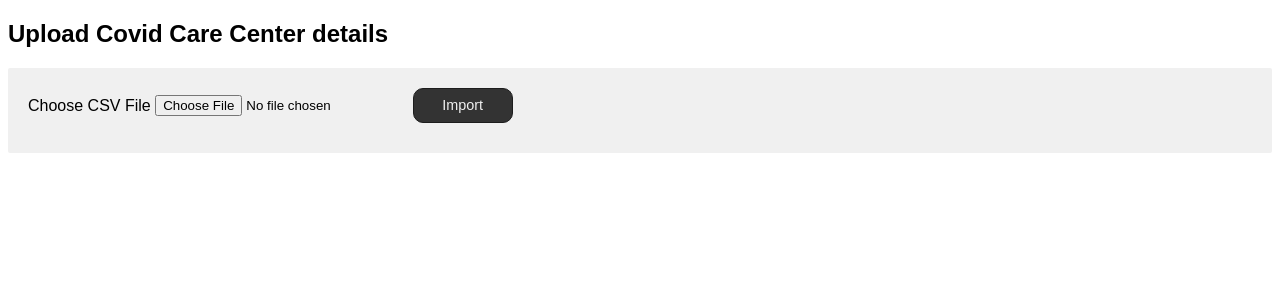
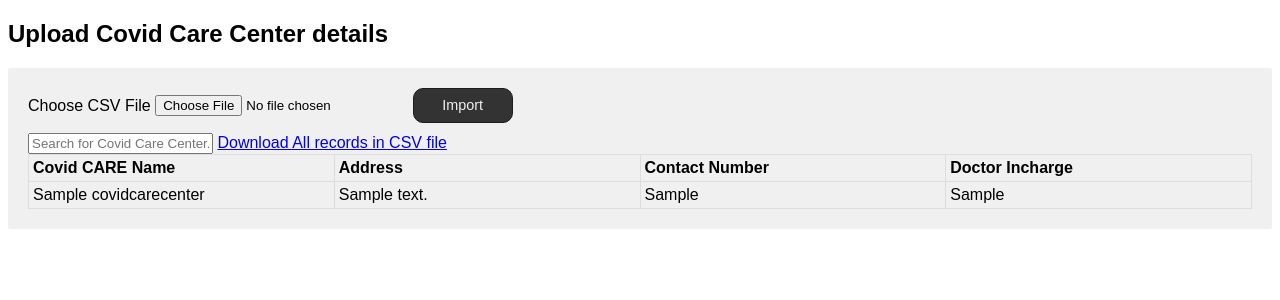
Before and after one commit to tejakundaikar/covidmanagement, a PHP site: page /uploadCovidCareCenter.php in a window 1280 px wide. Shown: the top 300 px of the page. Run offline with PHP 8.4, Linux system fonts and the light colour scheme; tables that the repository leaves empty or names only in its code hold one stand-in row (values such as "Sample post").

Commit message:
changes to covid care

```diff
--- a/uploadCovidCareCenter.php
+++ b/uploadCovidCareCenter.php
@@ -93,6 +93,46 @@ if (isset($_POST["import"])) {
             </form>
 
         </div>
+            <?php
+            $sqlSelect = "SELECT * FROM CovidCareCenter";
+            $result = $db->select($sqlSelect);
+            if (! empty($result)) {
+                ?>
+<input type="text" id="myInput" onkeyup="myFunction()" placeholder="Search for Covid Care Center.." title="Type in a name">
+<a href="downloadCovidCareCenter.php">Download All records in CSV file</a>
+            <table id='userTable'>
+            <thead>
+                <tr>
+
+                    <th>Covid CARE Name</th>
+                    <th>Address </th>
+                    <th>Contact Number</th>
+                    <th>Doctor Incharge</th>
+
+
+                </tr>
+            </thead>
+<?php
+
+                foreach ($result as $row) {
+                    ?>
+
+                <tbody>
+                <tr>
+
+                    <td><?php  echo $row['cc_name']; ?></td>
+                    <td><?php  echo $row['cc_address']; ?></td>
+                    <td><?php  echo $row['contact_no']; ?></td>
+                    <td><?php  echo $row['doctor_incharge']; ?></td>
+
+                </tr>
+                    <?php
+                }
+                ?>
+                </tbody>
+        </table>
+        <?php } ?>
+
 
     </div>
 
```
